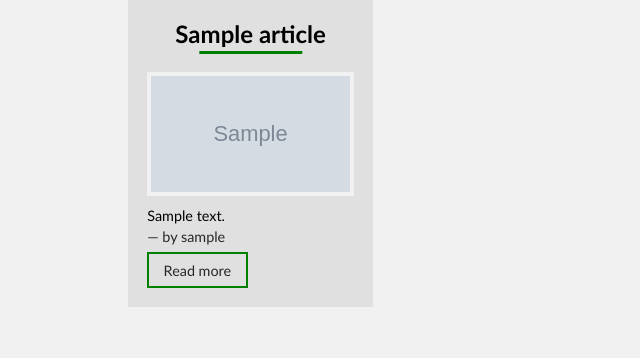
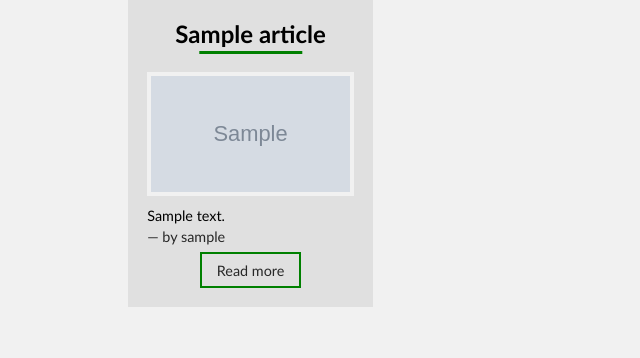
Before and after one commit to Spimy/stjoseph-website, a Django app: page /articles/ in a window 1280 px wide. Shown: the part 98-456 px from the top of the page, without its empty margins (0-640 px from the left). Run offline with Django 3.2, Linux system fonts and the light colour scheme; tables that the repository leaves empty hold one stand-in row (values such as "Sample post"); grey boxes marked "Sample" are stand-in pictures; some libraries are stand-ins or nearby versions.

Commit message:
Change button alignment

```diff
--- a/articles/static/articles/css/article-list.css
+++ b/articles/static/articles/css/article-list.css
@@ -64,6 +64,6 @@ a,
 }
 
 .read-more {
-    text-align: center;
+    align-self: center;
     margin-top: 0.5em;
 }
```
